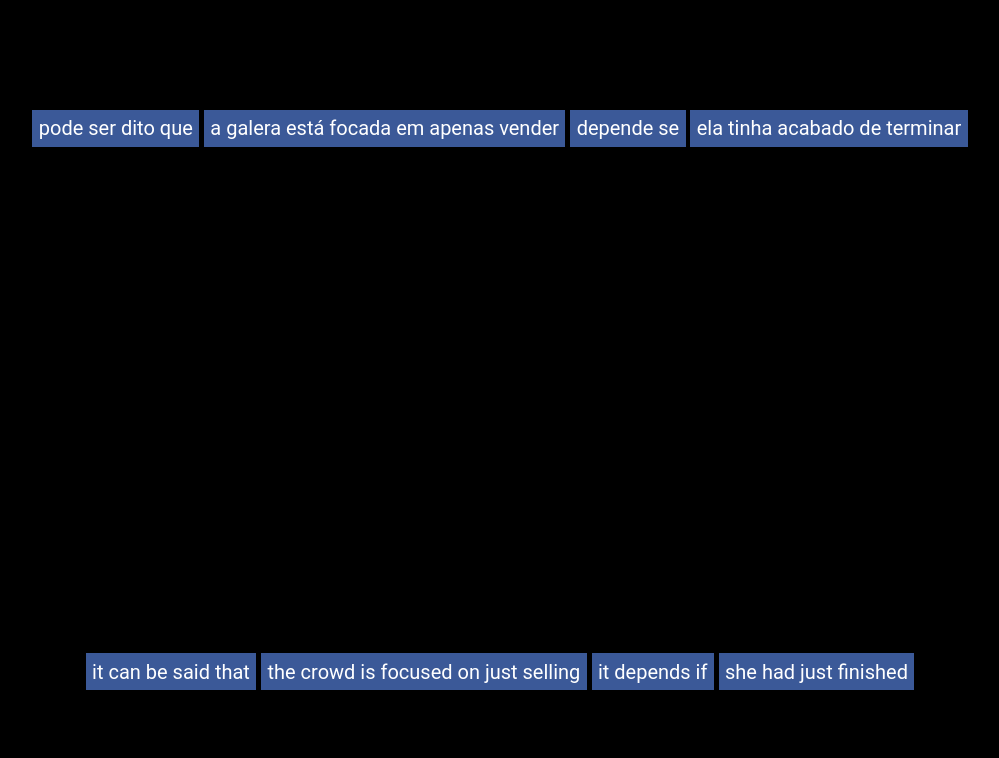
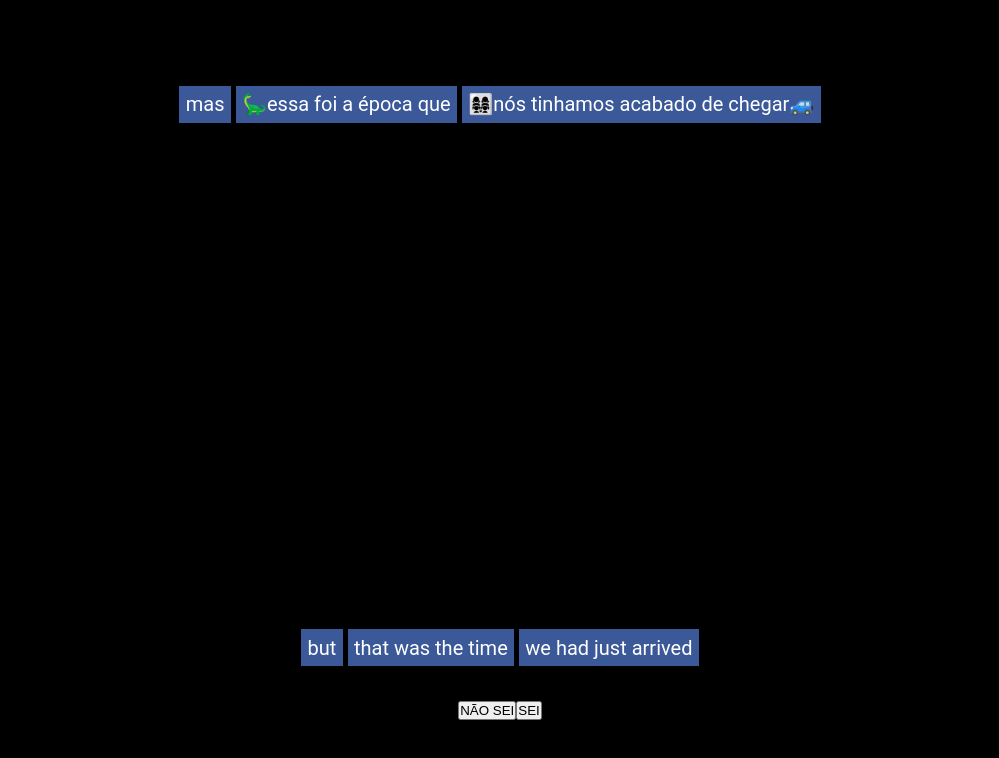
Before and after one commit to kayoroxa/netflix-2.0, a Next.js app: page /memori in a window 1280 px wide. Shown: the top 758 px of the page, without its empty margins (140-1139 px from the left). Built offline with nearby package versions, Linux system fonts and the light colour scheme.

Commit message:
memori feactures

```diff
--- a/package.json
+++ b/package.json
@@ -17,6 +17,7 @@
     "react-elastic-carousel": "^0.11.5",
     "react-icons": "^4.3.1",
     "react-is": "^17.0.2",
+    "react-use": "^17.3.2",
     "react-youtube": "^7.14.0",
     "string-similarity": "^4.0.4",
     "styled-components": "^5.2.3"
--- a/src/templates/Memori/Memori.tsx
+++ b/src/templates/Memori/Memori.tsx
@@ -1,10 +1,11 @@
 import _ from 'lodash'
 import React, { useEffect, useState } from 'react'
+import { useLocalStorage } from 'react-use'
 import { ContainerMemori } from './styles-memori'
 
 interface IProps {}
 
-const dict = {
+const dict: any = {
   p: [
     ['i', 'eu'],
     ['you', 'você'],
@@ -16,112 +17,118 @@ const dict = {
     ['the other guy', 'os outros caras'],
     ['many people', 'muita gente'],
   ],
-  SS_Start: [
-    ['but it became clear that', 'mas ficou claro que'],
+  complete: [
+    //
+    ['sorry to interrupt you', '🤭desculpa te interromper'],
+    ['I am sorry!', '🤭desculpa!'],
+    ['I get it!', 'eu entendi!'],
+  ],
+
+  antesDoQue: [
+    ['but', 'mas'],
+    ['however', 'porém'],
+    ['even so', 'mesmo assim'],
+  ], //'not to mention'],
+  que: [
+    ['it became clear', 'ficou claro que'],
     ['there comes a point in life', 'chega um ponto na vida que'],
     ['there is a concept', 'existe um conceito que'],
     ['many people think', '👥muita gente 🧠acha que'],
-    ['sorry to interrupt you', '🤭desculpa te interromper'],
     ["Let's suppose that", '🧐vamos supor que'],
     ['that was the time', '🦕essa foi a época que'],
     ['who assures me that', '🖋quem me garante que'],
-    ['as far as I know', 'até onde eu sei'],
     ['it can be said that', 'pode ser dito que'],
-    ['but the day', 'mas no dia que'],
+    ["it's on the day", 'é no dia que'],
     ['the question is that', 'a questão é que'],
-    ["but it's not that", '⛔mas não é que'],
-    ["it's all because", 'tudo porque'],
-    ["That's when", '🤔Foi quando'],
+    ["it's not that", '⛔não é que'],
   ],
-  SS: [
-    ['a person who is not acting', 'uma pessoa que não está agindo', true],
-    [
-      "It's like she's slowly dying",
-      'é como se ela estivesse morrendo lentamente',
-    ],
+  completeDpsDoQue: [
+    ['we are smarts', 'nós somos espertos'],
 
-    [
-      'everyone has the right to think so',
-      'todos têm o direito de pensar assim',
-      true,
-    ],
-    ['it is a matter of opinion', 'é uma questão de opinião'],
-    [
-      'the better your relationship the better you do things',
-      'quanto melhor seu relacionamento melhor você faz as coisas',
-    ],
-    ["you don't want to know anymore", 'você não quer mais saber'],
-    ['we are smarts', 'nós somos espertos'],
-    ['for the past two weeks', 'nas últimas duas semanas'],
+    ['technically you will do it', 'tecnicamente você vai fazer isso'],
+    ['it was a lot of money', 'era muita grana'],
+    ['it was fun', 'isso era divertido'],
+    ['technically you will do it', 'tecnicamente você vai fazer isso'],
+    ["I've tried over a thousand things", 'eu já tentei mais de mil coisas'],
+
     [
       'the crowd is focused on just selling',
       'a galera está focada em apenas vender',
     ],
-    ["I've tried over a thousand things", 'eu já tentei mais de mil coisas'],
-    ['it was basically a year', 'foi basicamente um ano'],
-    ['in a period of 2 weeks', 'num período de 2 semanas'],
-    ['technically you will do it', 'tecnicamente você vai fazer isso'],
-    ['it was a lot of money', 'era muita grana'],
-    ['at the time', 'na época', true],
-    ['it was fun', 'isso era divertido'],
-
     ['I lost my car', 'eu perdi meu carro'],
-    ['I had just woken up', 'eu tinha acabado de acordar'],
-    ['she had just finished', 'ela tinha acabado de terminar'],
-
-    ["they don't miss anything", 'eles não perde nada'],
-    ['we only find out when it happens', 'a gente só descobre quando acontece'],
-    ['they have to work it out', 'eles têm que resolver isso'],
-    ['as far as i know', 'até onde eu saiba'],
     ['we did the right thing', 'nós fizemos a coisa certa'],
   ],
-  JS: [
-    ['and', 'e'],
-    ['not to mention', 'sem falar que'],
-    ['it depends if', 'depende se'],
+  completeAntTime: [
+    ['I had just woken up', 'eu tinha acabado de acordar🛏'],
+    ['she had just finished', '👩ela tinha acabado de terminar✅'],
+    ['we had just arrived', '👩‍👩‍👧‍👧nós tinhamos acabado de chegar🚙'],
+    [
+      'we only find out when it happens',
+      '👩‍👩‍👧‍👧a gente só descobre quando acontece',
+    ],
+    ["you don't want to know anymore", 'você não quer MAIS saber'],
+    ['it was basically one year studying', 'foi basicamente 1 ano estudando'],
+    ['it was one year studying', 'foi 1 ano estudando'],
+  ],
+  incompleteTimeDpsDoQue: [
+    ['at the time', 'na época'],
+    ['in a 2 week period', 'num período de 2 semanas'],
+    ['in the last 2 weeks', 'nas últimas duas semanas'],
+  ],
+  incompleteDpsDoQue: [
+    //
+    ['as far as I know', 'até onde eu sei'],
+    ['as far as I can remember', 'até onde eu consigo lembrar'],
+    ['you are sure that', 'você tem certeza que'],
+  ],
+  tempo: [["That's when", '🤔Foi quando']],
+  others: [
+    //
+
+    ["it's all because", 'é tudo porque'],
+  ],
+  dpsOthers: [
+    //
+    ['it was a lot of money', 'era muita grana'],
+    ['a person who is not acting', 'uma pessoa que não está agindo'],
+    ['it is a matter of opinion', 'é uma questão de opinião', true],
   ],
 }
 
-// function changePlaceHolders(dicts: string[]) {
-//   return dicts.map(dic => {
-//     if (dic.includes('{p}')) {
-//       const random = _.sample(dict.p)
-//       console.log({ random })
-//       if (!random) return dic
-//       return [
-//         dic[0].replace(/\{p\}/g, random[0]),
-//         dic[1].replace(/\{p\}/g, random[1]),
-//       ]
-//     } else {
-//       return dic
-//     }
-//   })
-// }
+const patterns = [
+  // '{!complete} {!antesDoQue} {que} {completeDpsDoQue} {!incompleteTimeDpsDoQue}',
+  // '{!complete} {!antesDoQue} {que} {incompleteTimeDpsDoQue} {completeDpsDoQue} ',
+  // '{!complete} {antesDoQue} {completeDpsDoQue} {!incompleteTimeDpsDoQue}',
+  '{!complete} {antesDoQue} {que} {!incompleteDpsDoQue} {completeAntTime}',
+]
 
-// function putPlaceHolder(dict: (string | boolean)[] | undefined) {
-//   if (!dict) return
-//   if (typeof dict[0] === 'string' && typeof dict[1] === 'string') {
-//     console.log('oii')
-//     const newDict: any[] = dict
-//     const [pt, en] = changePlaceHolders(newDict.slice(0, 2))
-//     newDict[0] = pt
-//     newDict[1] = en
-//     return newDict
-//   }
-// }
+export default function Memori({}: IProps) {
+  const [value, setValue] = useLocalStorage<{
+    [key: string]: number
+  }>('historic', {})
 
-const Memori = ({}: IProps) => {
-  function generateSentence() {
-    const last = _.sample(dict.SS)
-    return [
-      _.sample(dict.SS_Start),
-      _.sample(dict.SS),
-      !last?.[2] && _.sample(dict.JS),
-      last,
-    ]
+  function generateSentenceByPattern(pattern: string) {
+    const keys = pattern
+      .match(/(?<=\{).*?(?=\})/g)
+      ?.filter(key => (key.includes('!') ? _.sample([true, false]) : true))
+
+    const sentence = keys?.map(key => {
+      const keyWithoutOptional = key.replace('!', '')
+
+      return _.sample(dict[keyWithoutOptional])
+    })
+    return sentence
   }
 
-  const [sentence, setSentence] = useState(generateSentence())
+  function generateSentenceByAllPatterns(patterns: string[]) {
+    const pattern = _.sample(patterns) || ''
+    const dictGot = generateSentenceByPattern(pattern)
+    return dictGot
+  }
+
+  const [sentence, setSentence] = useState(
+    generateSentenceByAllPatterns(patterns)
+  )
 
   // var similarity = stringSimilarity.compareTwoStrings(
   //   'do you have any idia whats is it',
@@ -137,7 +144,7 @@ const Memori = ({}: IProps) => {
         setShowTranslate(prev => !prev)
       }
       if (e.key === 'Escape') {
-        setSentence(generateSentence())
+        setSentence(generateSentenceByAllPatterns(patterns))
       }
     }
     window.addEventListener('keydown', handleKeyDown)
@@ -146,8 +153,44 @@ const Memori = ({}: IProps) => {
     }
   }, [])
 
+  function decrease() {
+    const newValue: any = { ...value }
+    sentence
+      ?.map((s: any) => s?.[0])
+      ?.forEach((s: any) => {
+        newValue[s] = newValue[s] ? newValue[s] - 1 : -1
+      })
+
+    setValue(newValue)
+  }
+
+  function increase() {
+    const newValue: any = { ...value }
+    sentence
+      ?.map((s: any) => s?.[0])
+      ?.forEach((s: any) => {
+        newValue[s] = newValue[s] ? newValue[s] + 1 : 1
+      })
+    setValue(newValue)
+  }
+
+  useEffect(() => {
+    setSentence(generateSentenceByAllPatterns(patterns))
+  }, [value])
+
+  function getColor(sentence: string) {
+    if (!value) return
+    const score = value[sentence]
+    if (score > 4) return 'green'
+    if (score > 2) return '#cdcd3c'
+    if (score > 0) return 'orange'
+    if (score < 0) return 'red'
+  }
+
   return (
-    <ContainerMemori onClick={() => setSentence(generateSentence())}>
+    <ContainerMemori
+    // onClick={() => setSentence(generateSentenceByAllPatterns(patterns))}
+    >
       {/* <p>
         {sentence.map(ss => (
           <span>{ss?.[0]}</span>
@@ -156,9 +199,9 @@ const Memori = ({}: IProps) => {
       <div className="container">
         <p>
           {sentence
-            .filter((v: any) => v?.[0])
+            ?.filter((v: any) => v?.[0])
             .map((ss: any) => (
-              <span>{ss?.[1]}</span>
+              <span style={{ background: getColor(ss?.[0]) }}>{ss?.[1]}</span>
             ))}
         </p>
         <p
@@ -167,14 +210,27 @@ const Memori = ({}: IProps) => {
           }}
         >
           {sentence
-            .filter((v: any) => v?.[0])
+            ?.filter((v: any) => v?.[0])
             .map((ss: any) => (
-              <span>{ss?.[0]}</span>
+              <span style={{ background: getColor(ss?.[0]) }}>{ss?.[0]}</span>
             ))}
         </p>
       </div>
+      <div>
+        <button onClick={() => decrease()}>NÃO SEI</button>
+        <button onClick={() => increase()}>SEI</button>
+      </div>
+      <br />
+      {value && (
+        <table>
+          {Object.keys(value).map((key: string) => (
+            <tr>
+              <td>{key}</td>
+              <td>{value[key]}</td>
+            </tr>
+          ))}
+        </table>
+      )}
     </ContainerMemori>
   )
 }
-
-export default Memori
```
Also changed, not shown: 1 other file (tests, documents, lock files or other folders).
